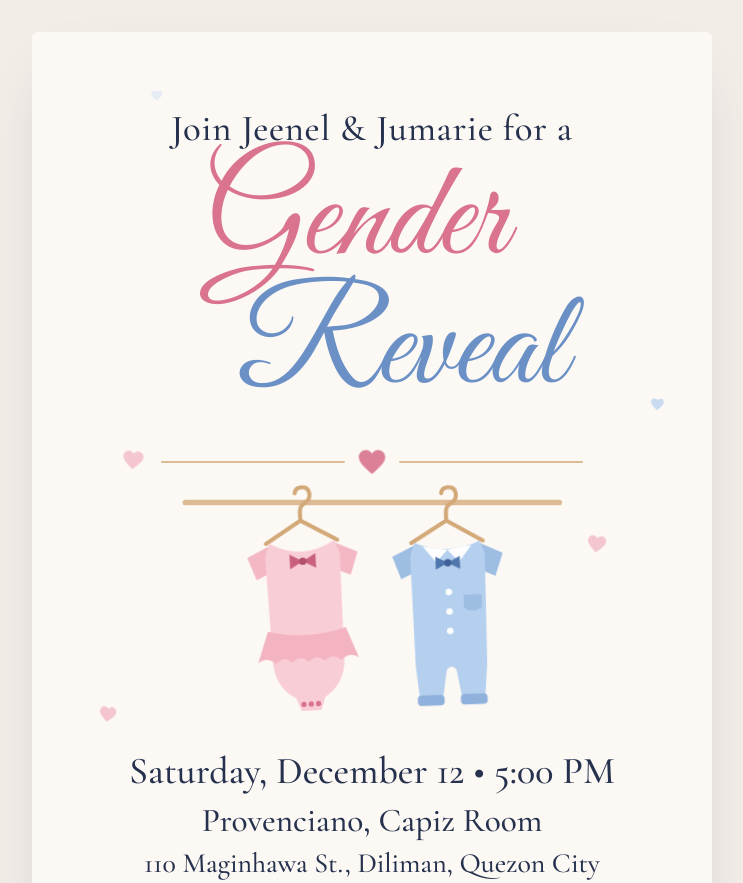
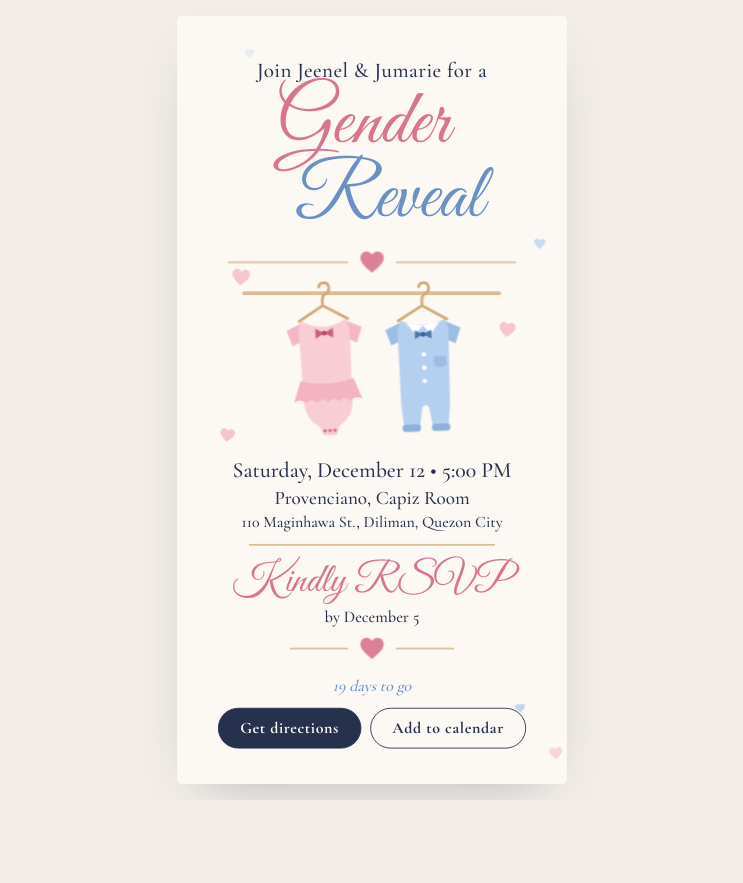
Before and after one commit to jmocon/gender-reveal, a plain HTML site: page index.html in a window 1280 px wide. Shown: the top 883 px of the page, without its empty margins (268-1011 px from the left). After the commit the page ends 800 px from the top, so only its background shows below. Drawn offline with nearby package versions, Linux system fonts and the light colour scheme.

Commit message:
Fit the invitation to the screen with no scrolling
Lay the card out at a fixed 440px size and scale it to fit the
viewport, so the whole invitation shows at once on any screen.

Co-Authored-By: Claude Opus 5.5 <noreply@anthropic.com>

```diff
--- a/script.js
+++ b/script.js
@@ -1,3 +1,26 @@
+// Scale the invitation card to fit the screen, so the page never scrolls
+(function () {
+  var card = document.querySelector(".card");
+  if (!card) return;
+  var root = document.documentElement;
+  var gutter = 16;
+
+  function fit() {
+    var w = card.offsetWidth;
+    var h = card.offsetHeight;
+    if (!w || !h) return;
+    var s = Math.min((window.innerWidth - gutter * 2) / w, (window.innerHeight - gutter * 2) / h);
+    root.style.setProperty("--fit", Math.max(s, 0.1).toFixed(4));
+  }
+
+  root.classList.add("fit");
+  fit();
+  window.addEventListener("resize", fit);
+  window.addEventListener("orientationchange", fit);
+  window.addEventListener("load", fit);
+  if (document.fonts && document.fonts.ready) document.fonts.ready.then(fit);
+})();
+
 // Countdown to Saturday, December 12, 2026, 5:00 PM Philippine time (UTC+8)
 (function () {
   var el = document.getElementById("countdown");
--- a/style.css
+++ b/style.css
@@ -13,10 +13,7 @@ html, body { margin: 0; }
 
 body {
   min-height: 100vh;
-  display: flex;
-  justify-content: center;
-  align-items: flex-start;
-  padding: 32px 16px;
+  padding: 16px;
   background: var(--page);
   color: var(--ink);
   font-family: "Cormorant Garamond", Georgia, serif;
@@ -24,15 +21,27 @@ body {
   -webkit-font-smoothing: antialiased;
 }
 
+/* The card is laid out at one fixed size, like a printed invitation.
+   script.js scales it to fit the screen so the page never scrolls. */
 .card {
   position: relative;
   overflow: hidden;
-  width: 100%;
-  max-width: 680px;
+  width: 440px;
+  margin: 0 auto;
   background: var(--paper);
   border-radius: 6px;
   box-shadow: 0 24px 60px -32px rgba(38, 49, 77, 0.35);
   container-type: inline-size;
+}
+
+html.fit, html.fit body { height: 100%; overflow: hidden; }
+html.fit body { padding: 0; }
+html.fit .card {
+  position: absolute;
+  left: 50%;
+  top: 50%;
+  margin: 0;
+  transform: translate(-50%, -50%) scale(var(--fit, 1));
 }
 
 .content {
@@ -41,7 +50,7 @@ body {
   display: flex;
   flex-direction: column;
   align-items: center;
-  padding: 11cqw 8cqw 10cqw;
+  padding: 11cqw 6cqw 9cqw;
   text-align: center;
 }
 
@@ -78,12 +87,12 @@ h1 {
 }
 .rule { flex: 1; height: 2px; background: var(--tan); border-radius: 1px; }
 .heart { width: 26px; height: auto; flex: none; fill: var(--pink); opacity: 0.9; }
-.divider-wide  { width: 74%; margin-top: 5cqw; }
-.divider-plain { width: 64%; margin-top: 3cqw; }
-.divider-short { width: 42%; margin-top: 3.5cqw; }
+.divider-wide  { width: 84%; margin-top: 4cqw; }
+.divider-plain { width: 72%; margin-top: 3cqw; }
+.divider-short { width: 48%; margin-top: 3cqw; }
 
 /* Clothes */
-.clothes { width: 74%; min-width: 250px; height: auto; margin-top: -0.5cqw; }
+.clothes { width: 84%; height: auto; margin-top: -0.5cqw; }
 
 /* Details */
 .details { margin-top: 5cqw; display: flex; flex-direction: column; gap: 0.6cqw; line-height: 1.25; }
@@ -103,7 +112,7 @@ h1 {
 .rsvp-by { font-size: clamp(18px, 4.2cqw, 28px); }
 
 /* Countdown + buttons */
-.extras { margin-top: 6cqw; display: flex; flex-direction: column; align-items: center; gap: 14px; }
+.extras { margin-top: 4.5cqw; display: flex; flex-direction: column; align-items: center; gap: 14px; }
 .countdown {
   font-style: italic;
   font-size: clamp(18px, 3.6cqw, 24px);
@@ -223,11 +232,3 @@ h1 {
   .intro, .divider, .clothes, .details, .rsvp, .extras { opacity: 1; }
   .word { clip-path: none; }
 }
-
-@media (max-width: 480px) {
-  body { padding: 16px; }
-  .content { padding: 14cqw 6cqw 12cqw; }
-  .divider-wide, .clothes { width: 88%; }
-  .divider-plain { width: 76%; }
-  .divider-short { width: 52%; }
-}
```
